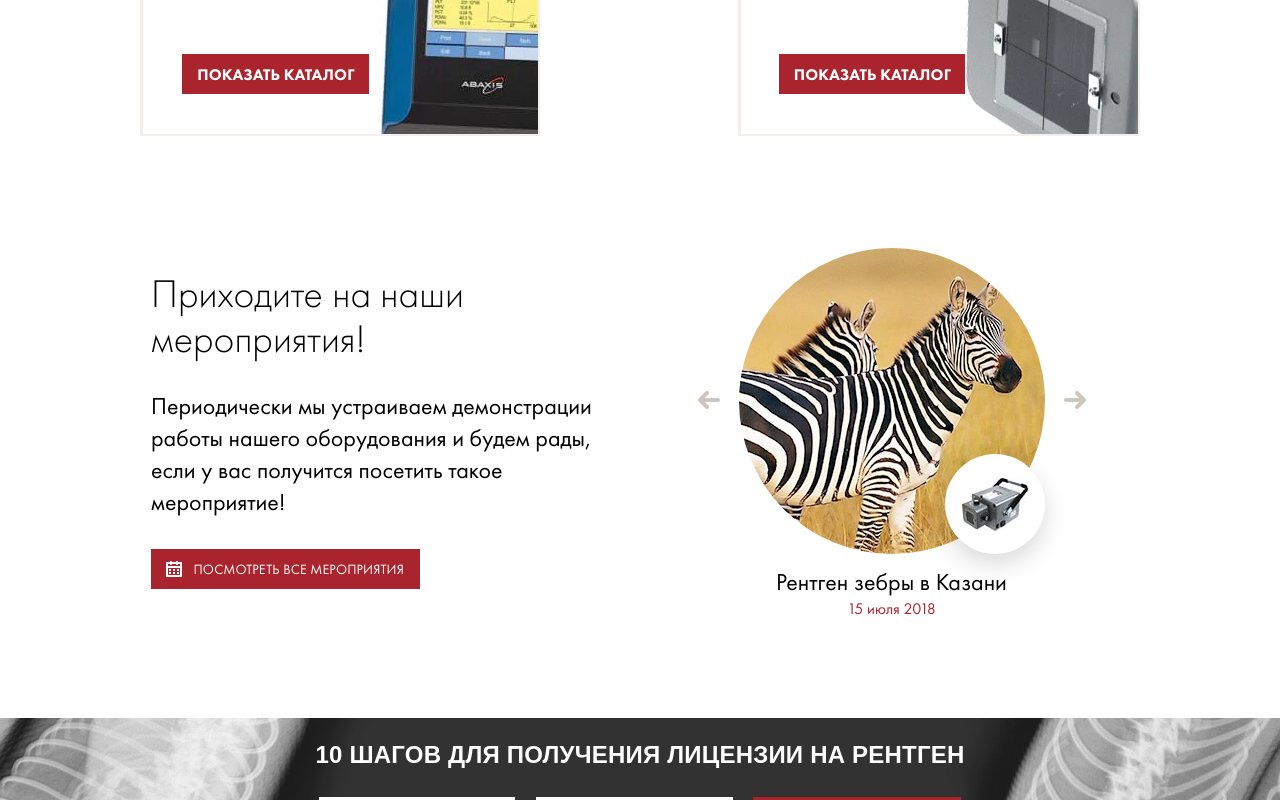
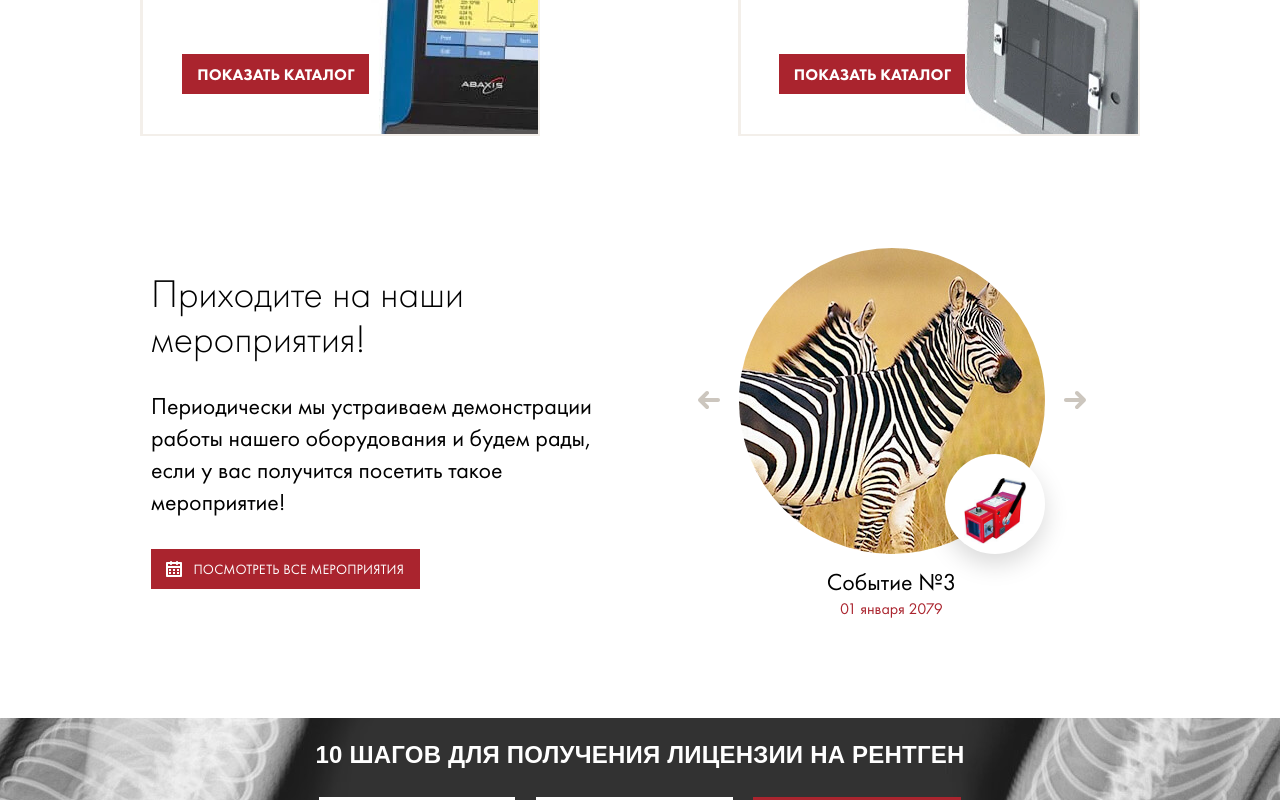
Before and after one commit to Slavenzka/globus, a website: page source/index.html in a window 1280 px wide. Both pictures are taken after a click on the button "Предыдущее событие". Shown: the part 2921-3721 px from the top of the page. Drawn offline with Linux system fonts and the light colour scheme; files whose address does not match are found by name; a web font is replaced by a local one.

Commit message:
Реализовал слайдер в блоке events

```diff
--- a/source/index.html
+++ b/source/index.html
@@ -572,7 +572,7 @@
           Оставьте свои контакты и мы пришлём вам полный каталог оборудования на электронную почту!
         </p>
         <form action="#">
-          <input class="order__email" type="email" placeholder="Ваш e-mail">
+          <input class="order__email" type="email" placeholder="Ваш e-mail" required>
           <input class="order__phone" type="tel" placeholder="Ваш телефон">
           <button class="button order__button" type="submit">
             Получить каталог
@@ -675,17 +675,17 @@
             </svg>
             Предыдущее событие
           </button>
+          <ul class="events__list">
+            <li class="events__item events__item--selected">
               <figure class="events__illustration">
                 <div class="events__target">
                   <picture>
-                <source type="image/webp" srcset="img/non-content/events__zebra@1x.webp 1x, img/non-content/events__zebra@2x.webp 2x">
-                <img class="events__target-img" src="img/non-content/events__zebra@1x.jpg" srcset="img/non-content/events__zebra@1x.jpg 1x, img/non-content/events__zebra@2x.jpg 2x" alt="Фотография зебры">
+                    <img class="events__target-img" src="img/non-content/events__zebra@1x.jpg" alt="Фотография зебры">
                   </picture>
                 </div>
                 <div class="events__device">
                   <picture>
-                <source type="image/webp" srcset="img/non-content/events__device@1x.webp 1x, img/non-content/events__device@1x.webp 2x">
-                <img class="events__device-img" src="img/non-content/events__device@1x.jpg" srcset="img/non-content/events__device@1x.jpg 1x, img/non-content/events__device@1x.jpg 2x" alt="Фотография использованного прибора">
+                    <img class="events__device-img" src="img/non-content/events__device@1x.jpg" alt="Фотография использованного прибора">
                   </picture>
                 </div>
                 <figcaption class="events__title">
@@ -695,6 +695,48 @@
                   </span>
                 </figcaption>
               </figure>
+            </li>
+            <li class="events__item">
+              <figure class="events__illustration">
+                <div class="events__target">
+                  <picture>
+                    <img class="events__target-img" src="img/non-content/events__zebra@1x.jpg" alt="Фотография зебры">
+                  </picture>
+                </div>
+                <div class="events__device">
+                  <picture>
+                    <img class="events__device-img" src="img/images__img--1.jpg" alt="Фотография использованного прибора">
+                  </picture>
+                </div>
+                <figcaption class="events__title">
+                  Событие №2
+                  <span class="events__date">
+                    27 сентября 2018
+                  </span>
+                </figcaption>
+              </figure>
+            </li>
+            <li class="events__item">
+              <figure class="events__illustration">
+                <div class="events__target">
+                  <picture>
+                    <img class="events__target-img" src="img/non-content/events__zebra@1x.jpg" alt="Фотография зебры">
+                  </picture>
+                </div>
+                <div class="events__device">
+                  <picture>
+                    <img class="events__device-img" src="img/catalog__item--1@1x.jpg" alt="Фотография использованного прибора">
+                  </picture>
+                </div>
+                <figcaption class="events__title">
+                  Событие №3
+                  <span class="events__date">
+                    01 января 2079
+                  </span>
+                </figcaption>
+              </figure>
+            </li>
+          </ul>
           <button class="events__button events__button--next">
             <svg class="events__arrow" width="22" height="18" viewbox="0 0 22 18">
               <use xlink:href="#events__arrow"></use>
@@ -713,7 +755,7 @@
           10 шагов для получения лицензии на рентген
         </p>
         <form class="license__form" action="#">
-          <input class="license__email" type="email" placeholder="Ваш e-mail">
+          <input class="license__email" type="email" placeholder="Ваш e-mail" reqiured>
           <input class="license__phone" type="tel" placeholder="Ваш телефон">
           <button type="submit" class="license__button button">
             Получить инструкцию
@@ -1009,5 +1051,6 @@
   <script src="js/footer-menu.js"></script>
   <script src="js/promotion-slider.js"></script>
   <script src="js/reviews-slider.js"></script>
+  <script src="js/events-slider.js"></script>
 </body>
 </html>
--- /dev/null
+++ b/source/js/events-slider.js
@@ -0,0 +1,57 @@
+'use strict';
+
+(function () {
+  let events = document.querySelector('.events');
+  let slider = events.querySelector('.events__list');
+  let cards = slider.querySelectorAll('.events__item');
+  let buttonPrev = events.querySelector('.events__button--prev');
+  let buttonNext = events.querySelector('.events__button--next');
+
+  let sliderOperation = {
+    findActiveSlide: function () {
+      for (let i = 0; i < cards.length; i++) {
+        if (cards[i].classList.contains('events__item--selected')) {
+          return i;
+        }
+      }
+    },
+
+    findNextSlide: function (number) {
+      if (number === cards.length) {
+        return 0;
+      }
+      return number;
+    },
+
+    findPrevSlide: function (number) {
+      if (number < 0) {
+        return cards.length - 1;
+      }
+      return number;
+    },
+
+    switchSlide: function (nextNumber) {
+      cards.forEach(item => {
+        if (item.classList.contains('events__item--selected')) {
+          item.classList.remove('events__item--selected');
+        }
+      });
+      cards[nextNumber].classList.add('events__item--selected');
+    }
+  }
+
+  buttonPrev.addEventListener('click', function () {
+    let active = sliderOperation.findActiveSlide();
+    let prevNumber = sliderOperation.findPrevSlide(active - 1);
+
+    sliderOperation.switchSlide(prevNumber);
+  });
+
+  buttonNext.addEventListener('click', function () {
+    let active = sliderOperation.findActiveSlide();
+    let nextNumber = sliderOperation.findNextSlide(active + 1);
+
+    sliderOperation.switchSlide(nextNumber);
+  });
+
+})();
--- a/source/sass/blocks/index/events.scss
+++ b/source/sass/blocks/index/events.scss
@@ -70,6 +70,20 @@
   transform: rotate(180deg);
 }
 
+.events__list {
+  margin: 0;
+  padding: 0;
+  list-style: none;
+}
+
+.events__item {
+  display: none;
+}
+
+.events__item--selected {
+  display: block;
+}
+
 .events__illustration {
   position: relative;
   margin: 0;
@@ -85,8 +99,6 @@
 .events__target-img {
   margin-top: -3px;
   margin-left: -195px;
-  width: 509px;
-  height: 382px;
 }
 
 .events__device {
@@ -99,13 +111,13 @@
   border-radius: 50%;
   overflow: hidden;
   box-shadow: 0 10px 25px 0 $shadow-color__device;
+  text-align: center;
 }
 
 .events__device-img {
   margin-top: 24px;
-  margin-left: 17px;
-  width: 66px;
-  height: 53px;
+  max-width: 66%;
+  max-height: 66%;
 }
 
 .events__title {
```
Also changed, not shown: source/css/style.css, source/css/style.min.css. Lines whose indentation alone changed are shown as unchanged.
